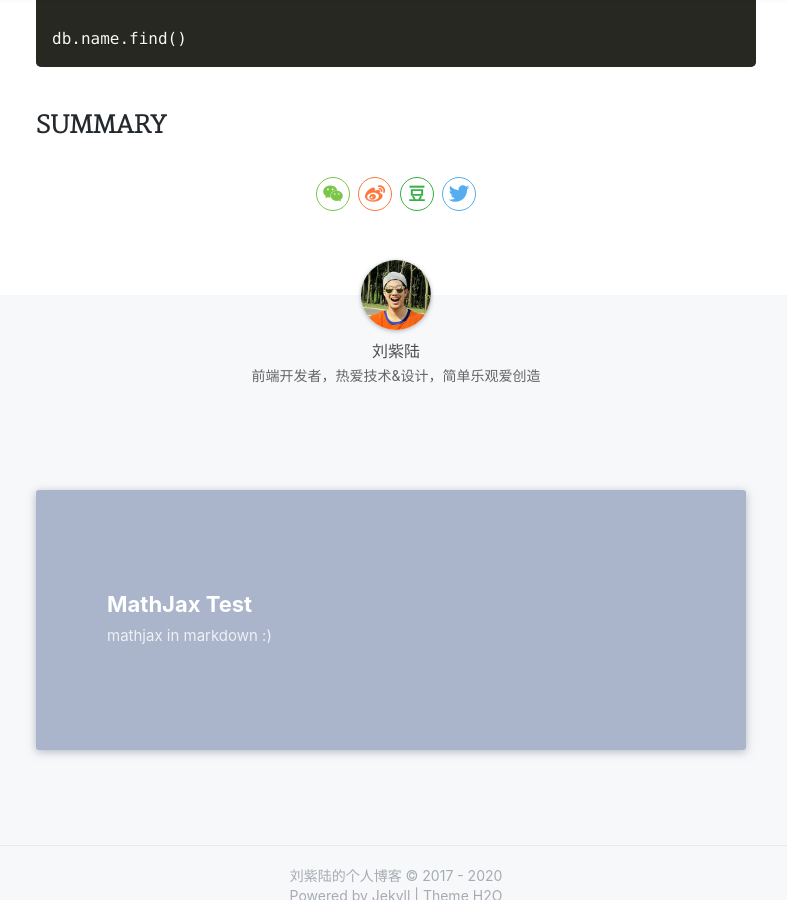
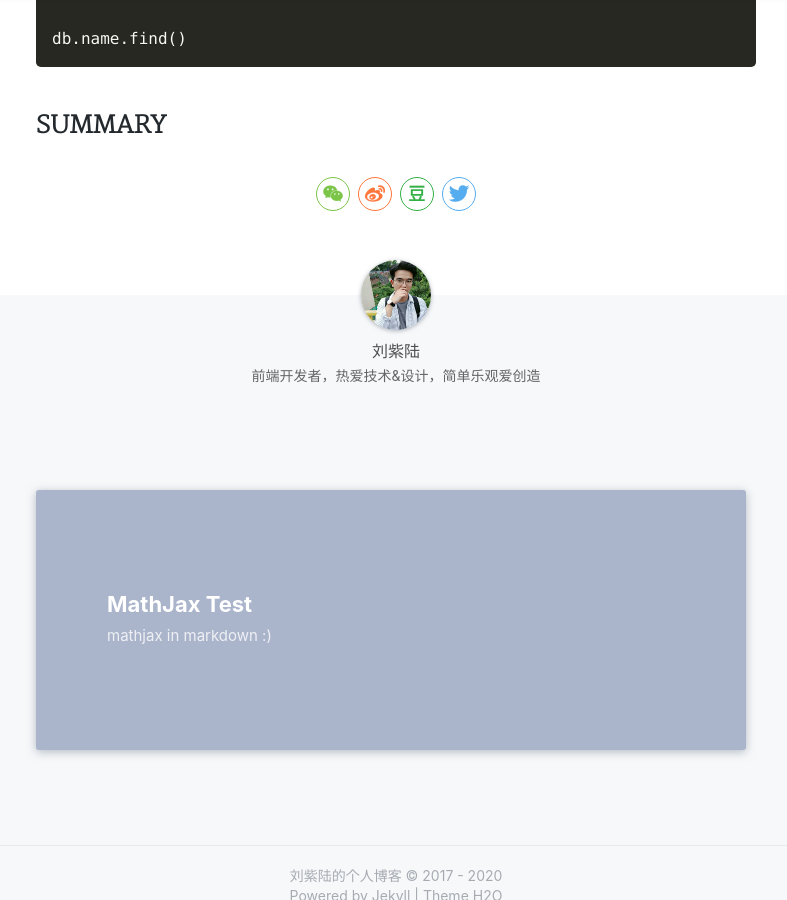
Before and after one commit to lzl96666/lzl96666.github.io, a Jekyll site: the page built from _posts/2020-11-16-ubuntu学习.md, in a window 1280 px wide and 900 px high, scrolled down 1623 px. Shown: the whole window, without its empty margins (244-1031 px from the left). Built offline with Jekyll 4.4.1, drawn with Linux system fonts in a browser that asks for light colours; nearby versions of some CDN libraries; a style sheet for code colours, icons or effects is not loaded.

Commit message:
修改banner;头像

```diff
--- a/_config.yml
+++ b/_config.yml
@@ -27,7 +27,7 @@
 author: '刘紫陆'
 nickname: '96'
 bio: '前端开发者，热爱技术&设计，简单乐观爱创造'
-avatar: '/assets/img/profile.png'
+avatar: '/assets/img/head.jpeg'
 
 # Search
 search: true
--- a/index.html
+++ b/index.html
@@ -2,6 +2,7 @@
 layout: default
 home-title: Lzl's Blog
 description: 永远年轻 永远热泪盈眶
+header-img: assets/img/banner.jpeg
 ---
 
 {% include header.html %}
```
Also changed, not shown: assets/img/banner.jpeg (added), assets/img/head.jpeg (added), assets/img/profile.png.
